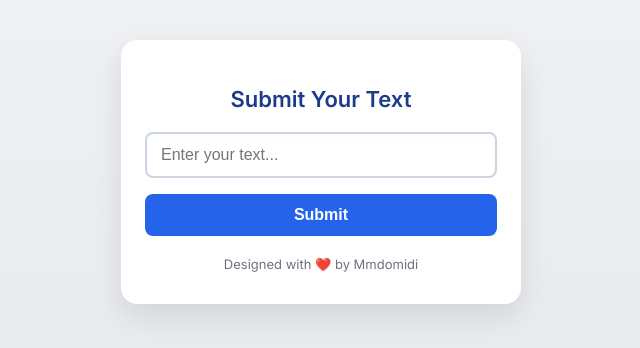
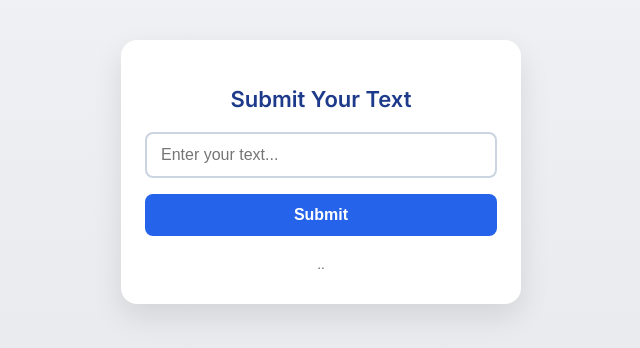
Before and after one commit to Mmdomidi/landing-page, a plain HTML site: page index.html in a window 1280 px wide. Shown: the part 228-576 px from the top of the page, without its empty margins (319-959 px from the left). Drawn offline with Linux system fonts and the light colour scheme.

Commit message:
Update index.html

```diff
--- a/index.html
+++ b/index.html
@@ -90,7 +90,7 @@
       <button type="submit">Submit</button>
     </form>
     <div class="footer">
-      Designed with ❤️ by Mmdomidi
+      ..
     </div>
   </div>
 
```
